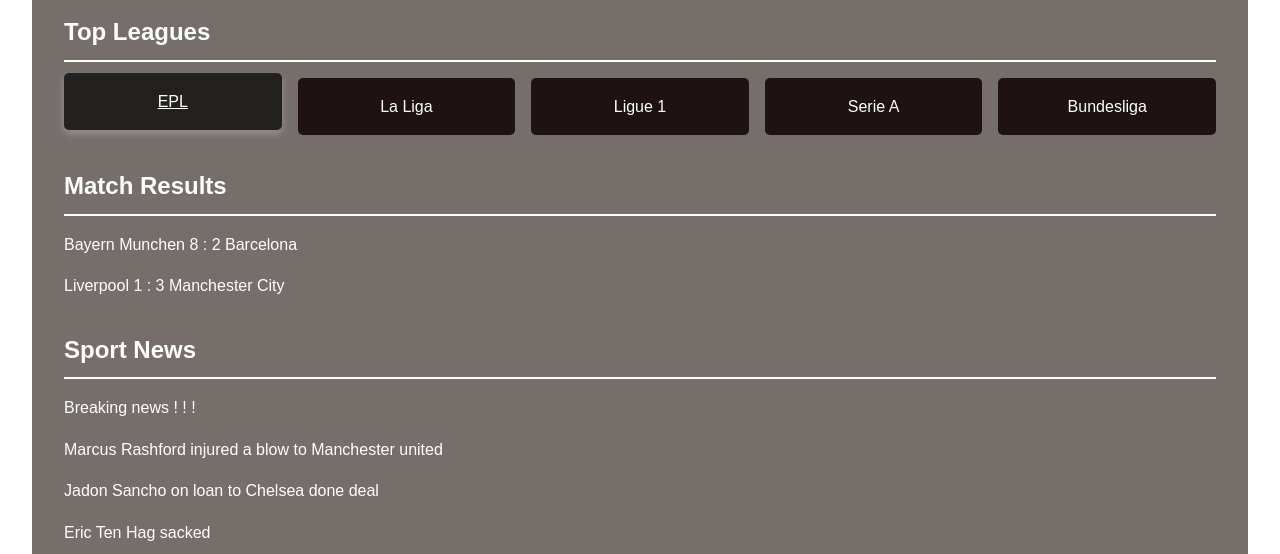
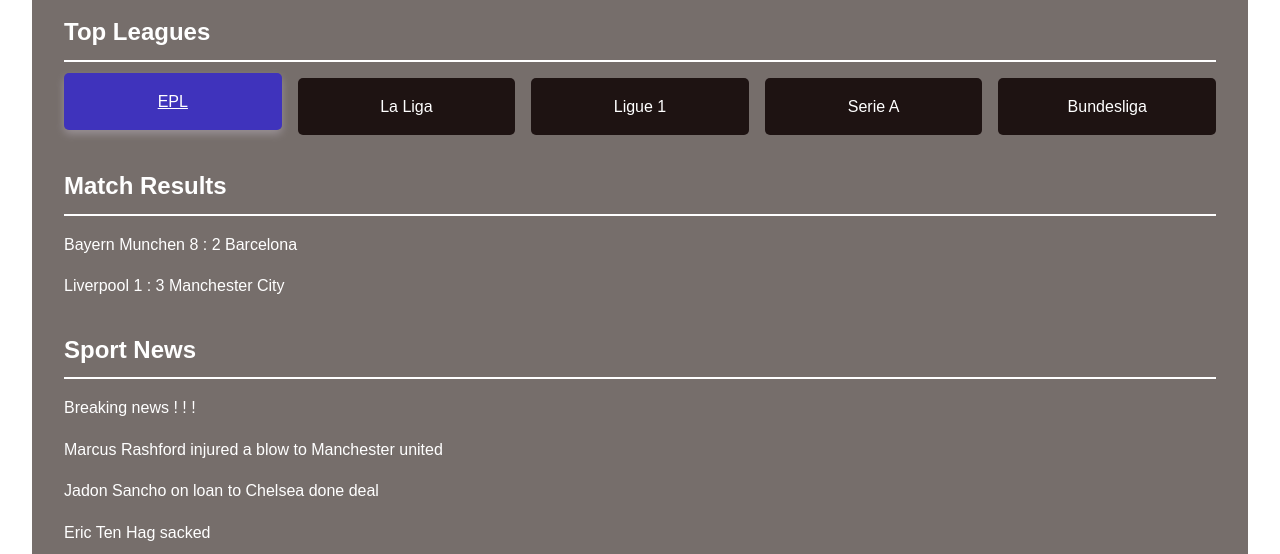
Before and after one commit to Gotla06/WMD, a plain HTML site: page index.html in a window 1280 px wide. In both pictures the pointer is over the item "EPL". Shown: the part 246-800 px from the top of the page. Drawn offline with Linux system fonts and the light colour scheme.

Commit message:
commit changes

```diff
--- a/index.html
+++ b/index.html
@@ -98,7 +98,7 @@
 
         .league-list li:hover {
             transform: translateY(-5px);
-            background-color: rgba(0, 0, 0, 0.699);
+            background-color: rgba(49, 37, 209, 0.795);
             box-shadow: 0 4px 8px rgba(227, 217, 240, 0.322);
             cursor: pointer; /* Change cursor to pointer on hover */
         }
```
